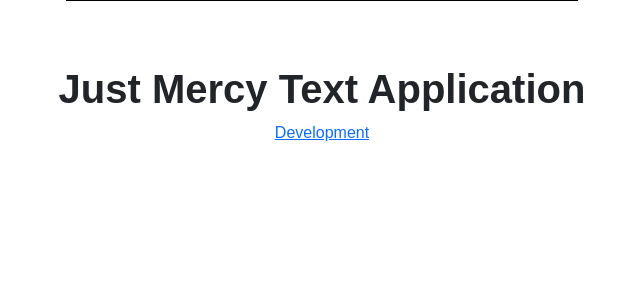
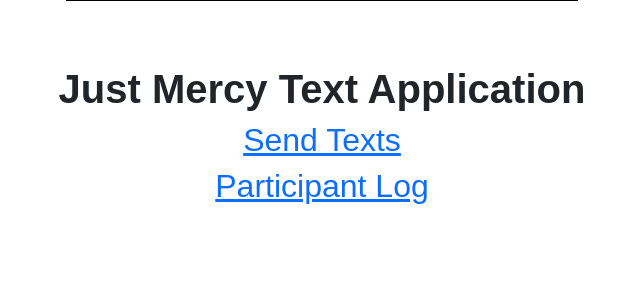
Before and after one commit to StanfordSocialNeuroscienceLab/just-mercy-text-application, a Flask app: page / in a window 1280 px wide. Shown: the part 211-499 px from the top of the page, without its empty margins (318-958 px from the left). Run offline with Flask 2, Linux system fonts and the light colour scheme; parts of the project's set-up code (start-up, migrations or seed data) failed here and were passed over; some libraries are stand-ins or nearby versions.

Commit message:
cleaned up

```diff
--- a/app/templates/index.html
+++ b/app/templates/index.html
@@ -10,8 +10,16 @@
             <b>Just Mercy Text Application</b>
         </h1>
 
+        <a href="{{ url_for('texts') }}">
+            <h2>
+                Send Texts
+            </h2>
+        </a>
+
         <a href="{{ url_for('stream') }}">
-            Development
+            <h2>
+                Participant Log
+            </h2>
         </a>
 
         {% endblock %}
```
